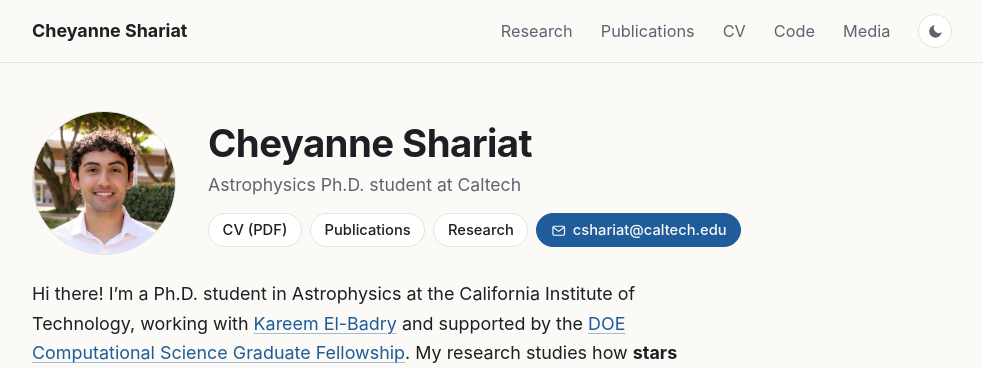
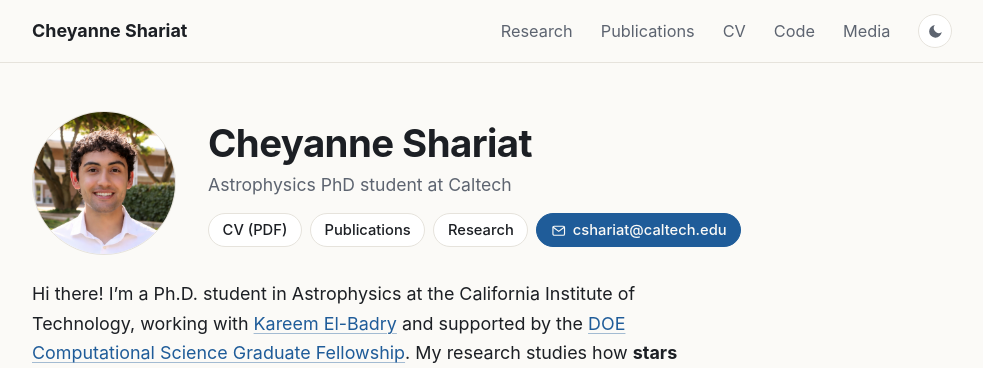
Before and after one commit to cheyanneshariat/cheyanneshariat.github.io, a Jekyll site: the page built from _pages/about.md, in a window 1280 px wide and 1399 px high. Shown: the top 368 px of the window, without its empty margins (148-1131 px from the left). Built offline with Jekyll 4.4.1, drawn with Linux system fonts in a browser that asks for light colours.

Commit message:
Home: PhD without periods in the role line
Co-Authored-By: Claude Opus 5.5 <noreply@anthropic.com>

```diff
--- a/_data/site.yml
+++ b/_data/site.yml
@@ -1,3 +1,3 @@
 # Contact details and short text used across the redesigned layout.
 email: cshariat@caltech.edu
-role: Astrophysics Ph.D. student at Caltech
+role: Astrophysics PhD student at Caltech
```
